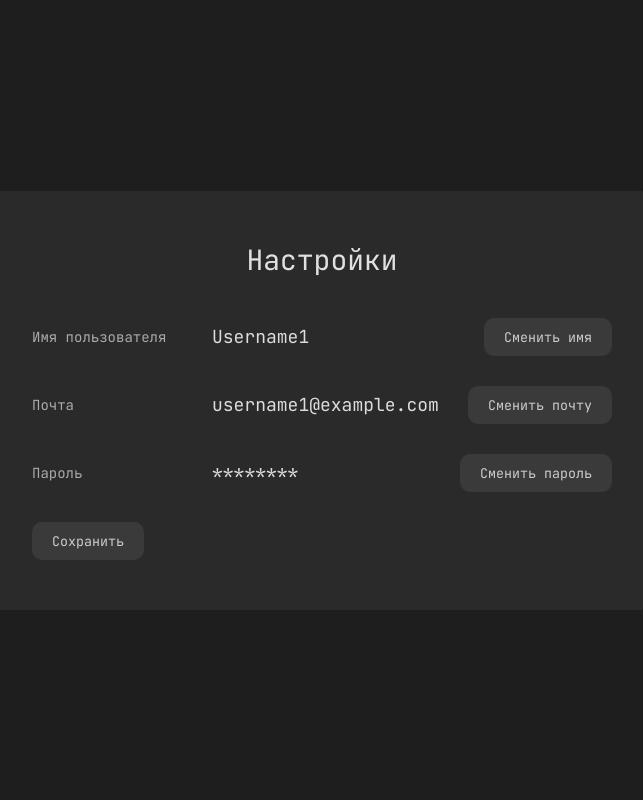
After one commit to TheRealKefir/artifical_stupidity_rad_library, a Flask app: template templates/account.html in a window 1280 px wide. The commit adds this page. Shown: the whole page, without its empty margins (318-961 px from the left). Run offline with Flask 3, Linux system fonts and the light colour scheme; the template is opened without the code that fills it, so the values that code supplies are empty.

Commit message:
index.html and account.html

```diff
--- a/static/style.css
+++ b/static/style.css
@@ -3,6 +3,7 @@
   padding: 0;
   box-sizing: border-box;
   font-family: 'JetBrains Mono', monospace;
+  color: #ccc
 }
 
 body {
@@ -71,6 +72,7 @@ body {
   color: #ccc;
   cursor: pointer;
   transition: 0.2s;
+  white-space: nowrap;
 }
 
 .btn:hover {
@@ -81,3 +83,164 @@ body {
     color: #ccc;
     text-decoration: none;
 }
+
+
+.settings-box {
+  width: 700px;
+}
+
+.settings-row {
+  display: grid;
+  grid-template-columns: 180px 1fr 160px;
+  align-items: center;
+  margin-bottom: 30px;
+}
+
+.settings-label {
+  color: #aaa;
+  font-size: 14px;
+  text-align: left;
+}
+
+.settings-content {
+  color: #ddd;
+  font-size: 18px;
+  text-align: left;
+}
+
+.settings-actions {
+  display: flex;
+  justify-content: flex-end;
+}
+
+.settings-content input {
+  width: 100%;
+  background: transparent;
+  border: none;
+  border-bottom: 1px solid #777;
+  padding: 8px 0;
+  color: #fff;
+  outline: none;
+}
+
+.avatar-block {
+  display: flex;
+  align-items: center;
+  gap: 15px;
+}
+
+.avatar {
+  width: 60px;
+  height: 60px;
+  border-radius: 10px;
+  object-fit: cover;
+  border: 1px solid #555;
+}
+
+.btn.small {
+  padding: 6px 12px;
+  font-size: 12px;
+}
+
+
+.landing {
+  width: 100%;
+  min-height: 100vh;
+  padding: 40px;
+}
+
+.header {
+  display: flex;
+  justify-content: space-between;
+  align-items: center;
+  margin-bottom: 100px;
+}
+
+.logo {
+  color: #cdcdcd;
+  font-size: 18px;
+}
+
+.nav a {
+  color: #aaa;
+  margin-left: 20px;
+  text-decoration: none;
+  font-size: 14px;
+}
+
+.nav a:hover {
+  color: #fff;
+}
+
+.hero {
+  text-align: center;
+  margin-bottom: 100px;
+}
+
+.hero h1 {
+  font-size: 48px;
+  color: #fff;
+  margin-bottom: 20px;
+}
+
+.hero-subtitle {
+  color: #aaa;
+  font-size: 16px;
+  margin-bottom: 30px;
+}
+
+.hero-buttons {
+  display: flex;
+  justify-content: center;
+  gap: 20px;
+}
+
+.features {
+  display: flex;
+  justify-content: center;
+  gap: 30px;
+  margin-bottom: 100px;
+}
+
+.feature-card {
+  background: #2a2a2a;
+  padding: 25px;
+  border-radius: 15px;
+  width: 220px;
+  text-align: left;
+}
+
+.feature-card h3 {
+  color: #ddd;
+  margin-bottom: 10px;
+}
+
+.feature-card p {
+  color: #aaa;
+  font-size: 14px;
+}
+
+
+.tech {
+  text-align: center;
+}
+
+.tech h2 {
+  color: #ddd;
+  margin-bottom: 20px;
+}
+
+.tech-list {
+  display: flex;
+  justify-content: center;
+  gap: 15px;
+  flex-wrap: wrap;
+}
+
+.tech-list span {
+  background: #2a2a2a;
+  padding: 8px 15px;
+  border-radius: 10px;
+  color: #aaa;
+  font-size: 13px;
+}
--- /dev/null
+++ b/templates/account.html
@@ -0,0 +1,47 @@
+<!DOCTYPE html>
+<html lang="ru">
+<head>
+    <meta charset="UTF-8">
+    <title>Настройки</title>
+    <link rel="stylesheet" href="../static/style.css">
+    <link href="https://fonts.googleapis.com/css2?family=JetBrains+Mono&display=swap" rel="stylesheet">
+</head>
+<body>
+
+<div class="container">
+    <div class="login-box settings-box">
+        <h1>Настройки</h1>
+
+        <div class="settings-row">
+            <div class="settings-label">Имя пользователя</div>
+            <div class="settings-content">Username1</div>
+            <div class="settings-actions">
+                <button class="btn">Сменить имя</button>
+            </div>
+        </div>
+
+        <div class="settings-row">
+            <div class="settings-label">Почта</div>
+            <div class="settings-content">username1@example.com</div>
+            <div class="settings-actions">
+                <button class="btn">Сменить почту</button>
+            </div>
+        </div>
+
+        <div class="settings-row">
+            <div class="settings-label">Пароль</div>
+            <div class="settings-content">********</div>
+            <div class="settings-actions">
+                <button class="btn">Сменить пароль</button>
+            </div>
+        </div>
+
+        <div class="buttons">
+            <button class="btn">Сохранить</button>
+        </div>
+
+    </div>
+</div>
+
+</body>
+</html>
```
Also changed, not shown: forms.py (+8 -0 lines), templates/index.html (added, +65 -0 lines).
